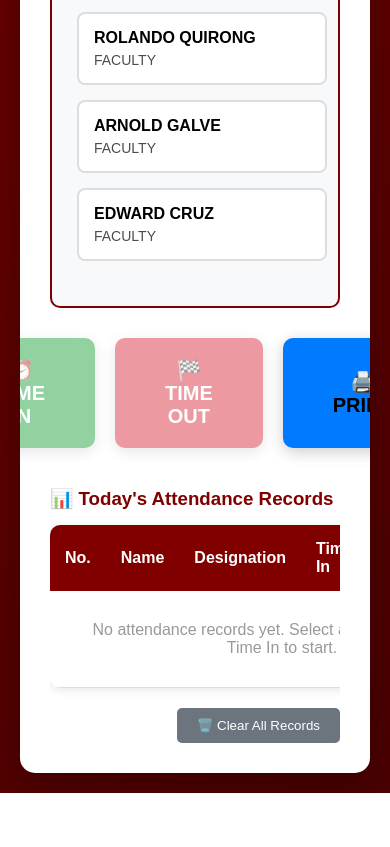
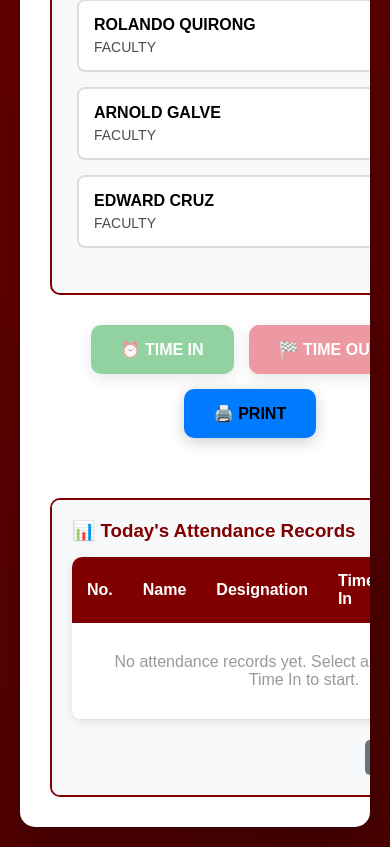
Before and after one commit to UPHSD-Molino-CCS-OJT/CCS-Faculty-Attendance-Tracker, a website: page attendance_tracker.html in a window 390 px wide. Shown: the part 1040-1887 px from the top of the page. Before the commit the page ends 1833 px from the top, so only its background shows below. Drawn offline with nearby package versions, Linux system fonts and the light colour scheme.

Commit message:
enhance layout and styling for improved responsiveness and user experience

```diff
--- a/styles.css
+++ b/styles.css
@@ -12,7 +12,7 @@ body {
 }
 
 .container {
-    max-width: 1200px;
+    max-width: 1600px;
     margin: 0 auto;
     background: white;
     border-radius: 15px;
@@ -46,10 +46,44 @@ body {
     font-weight: bold;
     color: maroon;
     border-bottom: 3px solid maroon;
+    display: flex;
+    justify-content: center;
+    align-items: center;
+    gap: 15px;
+}
+
+.time-separator {
+    color: #ccc;
+    font-weight: normal;
+}
+
+.current-time {
+    background: maroon;
+    color: white;
+    padding: 8px 16px;
+    border-radius: 8px;
+    font-family: 'Courier New', monospace;
+    font-size: 18px;
+    letter-spacing: 1px;
 }
 
 .main-content {
     padding: 30px;
+    display: flex;
+    flex-wrap: wrap;
+    gap: 30px;
+}
+
+.left-panel {
+    flex: 1;
+    min-width: 400px;
+}
+
+.right-panel {
+    flex: 1.5;
+    min-width: 500px;
+    display: flex;
+    flex-direction: column;
 }
 
 .teacher-selector {
@@ -109,14 +143,15 @@ body {
 
 .action-buttons {
     display: flex;
-    gap: 20px;
+    flex-wrap: wrap;
+    gap: 15px;
     justify-content: center;
     margin: 30px 0;
 }
 
 .action-btn {
-    padding: 20px 50px;
-    font-size: 20px;
+    padding: 15px 30px;
+    font-size: 16px;
     font-weight: bold;
     border: none;
     border-radius: 10px;
@@ -124,6 +159,12 @@ body {
     transition: all 0.3s;
     box-shadow: 0 4px 15px rgba(0,0,0,0.2);
     text-transform: uppercase;
+    white-space: nowrap;
+    display: inline-flex;
+    align-items: center;
+    justify-content: center;
+    gap: 8px;
+    min-width: 120px;
 }
 
 .action-btn:disabled {
@@ -154,8 +195,33 @@ body {
 }
 
 .attendance-table {
-    margin-top: 40px;
+    margin-top: 0;
     overflow-x: auto;
+    overflow-y: auto;
+    max-height: 500px;
+    border: 2px solid maroon;
+    border-radius: 10px;
+    background: #f8f9fa;
+    padding: 20px;
+    flex: 1;
+}
+
+.attendance-table::-webkit-scrollbar {
+    width: 8px;
+}
+
+.attendance-table::-webkit-scrollbar-track {
+    background: #f1f1f1;
+    border-radius: 4px;
+}
+
+.attendance-table::-webkit-scrollbar-thumb {
+    background: maroon;
+    border-radius: 4px;
+}
+
+.attendance-table::-webkit-scrollbar-thumb:hover {
+    background: #5a0000;
 }
 
 table {
@@ -383,6 +449,8 @@ tr:hover {
     padding: 30px;
     border-radius: 10px;
     margin-top: 20px;
+    width: 100%;
+    flex-basis: 100%;
 }
 
 .admin-tabs {
```
